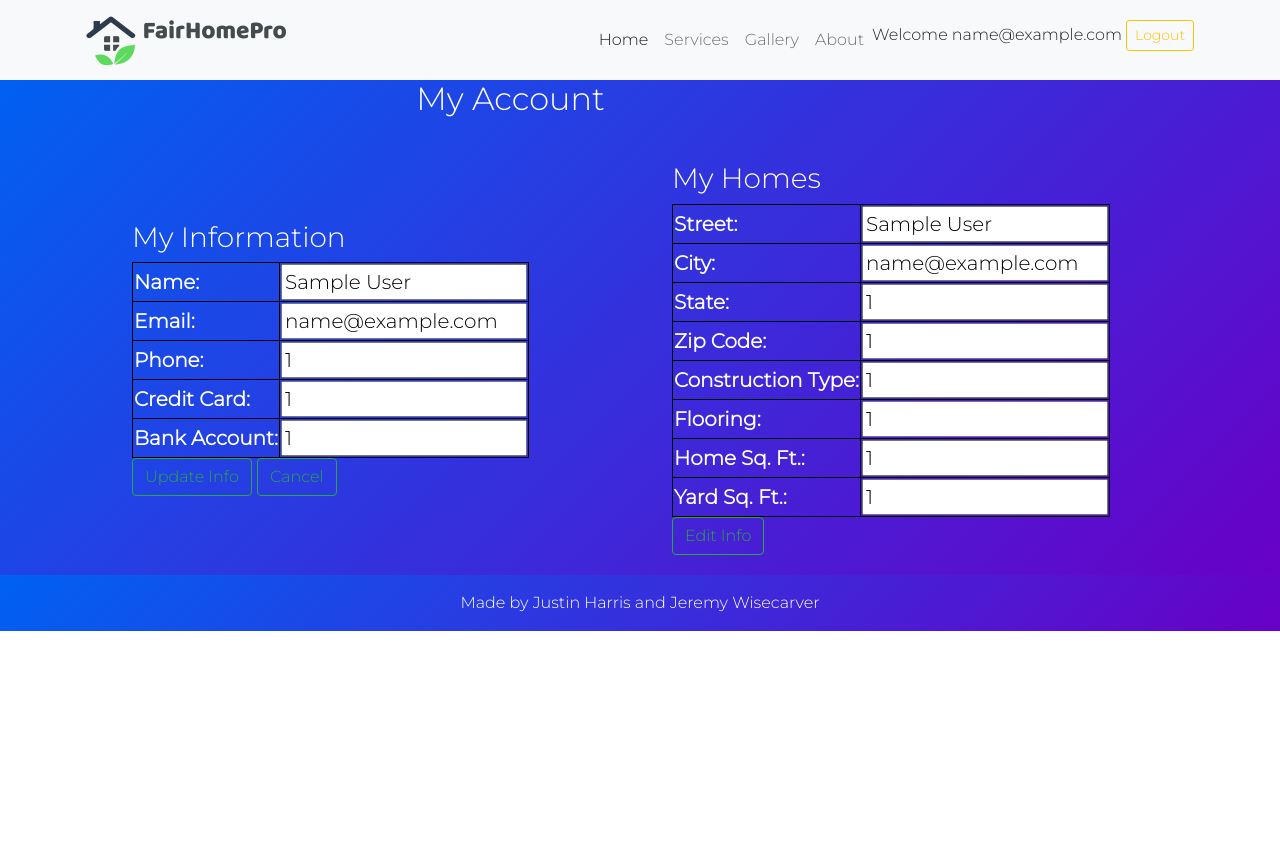
After one commit to jmharris7755/FairHomePro, a PHP site: page /customer_account.php in a window 1280 px wide. The commit adds this page. Run offline with PHP 8.4, Linux system fonts and the light colour scheme; the visitor is signed in with stand-in values (Sample User, id 1).

Commit message:
Created Customer Account Page
Created initial draft of Customer Account page where customer can view information and homes owned.

Customer is currently able to update customer info and have it reflected in the database.
Customer email address is not changeable at the moment to avoid potential issues with database.

```diff
--- /dev/null
+++ b/bsphp/components/customer_account.inc.php
@@ -0,0 +1,134 @@
+<header class="page-header gradient">
+    <div class="container pt-3">
+        <div class="row align-items-center justify-content-center">
+            <div class="col-md-5">
+                <h2> My Account </h2>
+            </div>
+            <p></p>
+            <div style="width: 500px; float:left; margin:20px">
+                <h3> My Information </h3>
+                <?php if($_SESSION['c_info_edit'] === TRUE): ?>
+                <? //Display if user clicked the edit button ?>
+                <form name="acct_info_form"action="customer_account.php" method="POST">
+                <table class="table-bordered">
+                    <tr>
+                        <th>Name: </th>
+                        <td><input type="text" name="ho_username" value ="<?php echo $_SESSION['ho_username']; ?>"/> </td>
+                    </tr>
+                    <tr>
+                        <th>Email: </th>
+                        <td><input type="text" name="ho_email" value ="<?php echo $_SESSION['ho_email']; ?>" readonly/> </td>
+                    </tr>
+                    <tr>
+                        <th>Phone: </th>
+                        <td><input type="text" name="ho_phone" value ="<?php echo $_SESSION['ho_phone']; ?>"/> </td>
+                    </tr>
+                    <tr>
+                        <th>Credit Card: </th>
+                        <td><input type="text" name="ho_creditcard" value ="<?php echo $_SESSION['ho_creditcard']; ?>"/> </td>
+                    </tr>
+                    <tr>
+                        <th>Bank Account: </th>
+                        <td><input type="text" name="ho_bankaccount" value ="<?php echo $_SESSION['ho_bankaccount']; ?>"/> </td>
+                    </tr>
+                </table>
+                <button
+						  type="submit"
+						  class = "btn btn-outline-success"
+                          name = "update_c_info"
+                          >
+						  Update Info
+                </button>
+                <button  onclick = "<?php $_SESSION['c_info_edit'] = FALSE; ?>"
+						  type="submit"
+						  class = "btn btn-outline-success"
+                          name = "cancel_info_edit"
+                          >
+						  Cancel
+                </button>
+                </form>
+                <? //Else display non-editable Table ?>
+                <?php elseif($_SESSION['c_info_edit'] ===FALSE): ?>
+                <form action="customer_account.php" method="POST">
+                <table class="table-bordered">
+                    <tr>
+                        <th>Name: </th>
+                        <td><input type="text" name="ho_username" background-color="#FFFFFF" value ="<?php echo $_SESSION['ho_username']; ?>" readonly/> </td>
+                    </tr>
+                    <tr>
+                        <th>Email: </th>
+                        <td><input type="text" name="ho_email" value ="<?php echo $_SESSION['ho_email']; ?>" readonly/> </td>
+                    </tr>
+                    <tr>
+                        <th>Phone: </th>
+                        <td><input type="text" name="ho_phone" value ="<?php echo $_SESSION['ho_phone']; ?>" readonly/> </td>
+                    </tr>
+                    <tr>
+                        <th>Credit Card: </th>
+                        <td><input type="text" name="ho_creditcard" value ="<?php echo $_SESSION['ho_creditcard']; ?>" readonly/> </td>
+                    </tr>
+                    <tr>
+                        <th>Bank Account: </th>
+                        <td><input type="text" name="ho_bankaccount" value ="<?php echo $_SESSION['ho_bankaccount']; ?>" readonly/> </td>
+                    </tr>
+                </table>
+                <button  onclick= "<?php $_SESSION['c_info_edit'] = TRUE ?>"
+						  type="submit"
+						  class = "btn btn-outline-success"
+                          name = "c_info_edit"
+                          >
+						  Edit Info
+                </button>
+                </form>
+                <?php endif; ?>
+            </div>
+
+            <div style="width: 500px; float:left; margin:20px">
+                <h3> My Homes </h3>
+                <form action="customer_account.php" method="POST">
+                <table class="table-bordered">
+                    <tr>
+                        <th>Street: </th>
+                        <td><input type="text" name="street" background-color="#FFFFFF" value ="<?php echo $_SESSION['ho_username']; ?>" readonly/> </td>
+                    </tr>
+                    <tr>
+                        <th>City: </th>
+                        <td><input type="text" name="city" value ="<?php echo $_SESSION['ho_email']; ?>" readonly/> </td>
+                    </tr>
+                    <tr>
+                        <th>State: </th>
+                        <td><input type="text" name="state" value ="<?php echo $_SESSION['ho_phone']; ?>" readonly/> </td>
+                    </tr>
+                    <tr>
+                        <th>Zip Code: </th>
+                        <td><input type="text" name="zip_code" value ="<?php echo $_SESSION['ho_creditcard']; ?>" readonly/> </td>
+                    </tr>
+                    <tr>
+                        <th>Construction Type: </th>
+                        <td><input type="text" name="constr_type" value ="<?php echo $_SESSION['ho_bankaccount']; ?>" readonly/> </td>
+                    </tr>
+                    <tr>
+                        <th>Flooring: </th>
+                        <td><input type="text" name="flooring" value ="<?php echo $_SESSION['ho_bankaccount']; ?>" readonly/> </td>
+                    </tr>
+                    <tr>
+                        <th>Home Sq. Ft.: </th>
+                        <td><input type="text" name="h_sq_ft" value ="<?php echo $_SESSION['ho_bankaccount']; ?>" readonly/> </td>
+                    </tr>
+                    <tr>
+                        <th>Yard Sq. Ft.: </th>
+                        <td><input type="text" name="y_sq_ft" value ="<?php echo $_SESSION['ho_bankaccount']; ?>" readonly/> </td>
+                    </tr>
+                </table>
+                <button  onclick= "<?php $_SESSION['c_home_edit'] = TRUE ?>"
+						  type="button"
+						  class = "btn btn-outline-success"
+                          name = "c_info_edit"
+                          >
+						  Edit Info
+                </button>
+                </form>
+            </div>
+        </div>
+    </div>
+</header>
--- a/bsphp/components/server.inc.php
+++ b/bsphp/components/server.inc.php
@@ -1,5 +1,8 @@
 <?php
-session_start();
+if(!isset($_SESSION)){
+
+  session_start();
+}
 
 // initializing variables
 $username = "";
@@ -173,10 +176,10 @@ if (isset($_POST['reg_home'])) {
 
 // LOGIN USER
 if (isset($_POST['login_user'])) {
-    $email = mysqli_real_escape_string($db, $_POST['email']);
+    $ho_email = mysqli_real_escape_string($db, $_POST['ho_email']);
     $password = mysqli_real_escape_string($db, $_POST['password']);
 
-    if (empty($email)) {
+    if (empty($ho_email)) {
         array_push($errors, "Email is required");
     }
     if (empty($password)) {
@@ -185,11 +188,17 @@ if (isset($_POST['login_user'])) {
 
     if (count($errors) == 0) {
         $password = $password;
-        $query = "SELECT name FROM homeowners WHERE email='$email' AND password='$password'";
-        $results = mysqli_query($db, $query);
+        $login_query = "SELECT * FROM homeowners WHERE HO_email='$ho_email' AND password='$password'";
+        $login_results = mysqli_query($db, $login_query);
 
-        if (mysqli_num_rows($results)) {
-          $_SESSION['email'] = $email;
+        if (mysqli_num_rows($login_results)) {
+          while($c_row = mysqli_fetch_array($login_results)){
+              $_SESSION['ho_username'] = $c_row['HO_name'];
+              $_SESSION['ho_email'] = $c_row['HO_email'];
+              $_SESSION['ho_phone'] = $c_row['HO_phone'];
+              $_SESSION['ho_creditcard'] = $c_row['HO_creditcard'];
+              $_SESSION['ho_bankaccount'] = $c_row['HO_bankaccount'];
+          }
           $_SESSION['success'] = "You are now logged in";
           $_SESSION['loggedIn'] = TRUE;
           header('location: index.php');
@@ -199,4 +208,68 @@ if (isset($_POST['login_user'])) {
     }
   }
 
+//Get Account info when Account button is pushed
+if (isset($_POST['customer_account'])) {
+
+  $account_query = "SELECT * FROM homeowners WHERE HO_email='$ho_email'";
+  $account_results = mysqli_query($db, $account_query);
+
+  if (mysqli_num_rows($account_results)) {
+    while($c_row = mysqli_fetch_array($account_results)){
+        $_SESSION['ho_username'] = $c_row['HO_name'];
+        $_SESSION['ho_email'] = $c_row['HO_email'];
+        $_SESSION['ho_phone'] = $c_row['HO_phone'];
+        $_SESSION['ho_creditcard'] = $c_row['HO_creditcard'];
+        $_SESSION['ho_bankaccount'] = $c_row['HO_bankaccount'];
+    }
+  }
+  else {
+      array_push($errors, "Error going to account page");
+  }
+}
+
+  //Query to update customer account info
+  if (isset($_POST['update_c_info'])){
+    $ho_username = mysqli_real_escape_string($db, $_POST['ho_username']);
+    $ho_email = mysqli_real_escape_string($db, $_POST['ho_email']);
+    $ho_phonenumber = mysqli_real_escape_string($db, $_POST['ho_phone']);
+    $ho_creditcard = mysqli_real_escape_string($db, $_POST['ho_creditcard']);
+    $ho_bankaccount = mysqli_real_escape_string($db, $_POST['ho_bankaccount']);
+
+
+    if (empty($ho_username)) {
+      array_push($errors, "Name is required");
+    }
+
+    if (empty($ho_phonenumber)) {
+      array_push($errors, "Phone Number is required");
+    }
+
+    if(count($errors) == 0){
+
+      $update_query = "UPDATE homeowners SET HO_name='$ho_username',
+                      HO_phone = '$ho_phonenumber', HO_creditcard='$ho_creditcard',
+                      HO_bankaccount='$ho_bankaccount'
+                      WHERE HO_email='$ho_email'";
+
+      $update_info_results = mysqli_query($db, $update_query);
+
+
+    }
+
+    //Get updated info from database
+    $updated_c_info_query = "SELECT * from homeowners WHERE HO_email = '$ho_email'";
+    $updated_c_info_results= mysqli_query($db, $updated_c_info_query);
+
+    if(mysqli_num_rows($updated_c_info_results)){
+      while($c_row = mysqli_fetch_array($updated_c_info_results)){
+        $_SESSION['ho_username'] = $c_row['HO_name'];
+        $_SESSION['ho_email'] = $c_row['HO_email'];
+        $_SESSION['ho_phone'] = $c_row['HO_phone'];
+        $_SESSION['ho_creditcard'] = $c_row['HO_creditcard'];
+        $_SESSION['ho_bankaccount'] = $c_row['HO_bankaccount'];
+      }
+    }
+  }
+
   ?>
--- a/bsphp/components/signin.inc.php
+++ b/bsphp/components/signin.inc.php
@@ -3,8 +3,9 @@
         <div class="row align-items-center justify-content-center">
           <div class="col-md-5">
 		  <h2>Sign In</h2>
-             <form method="post" action="signup.php">
+             <form method="post" action="signin.php">
             	<?php include('errors.inc.php'); ?>
+				<div class="table-responsive">
                 	<div class="input-group">
   	                     <label>Email</label>
 						   <?php
@@ -13,7 +14,7 @@
                           ?>
   	                     <input
                            type="email"
-                           name="email"
+                           name="ho_email"
                            value="<?php echo $email; ?>"
                         >
   	                </div>
@@ -28,6 +29,7 @@
                           name="password"
                         >
   	                </div>
+					</div>
   	                <div class="input-group">
   	                 <button onclick="window.location.href='index.php'"
 					   		type="submit"
--- a/bsphp/css/styles.css
+++ b/bsphp/css/styles.css
@@ -117,3 +117,8 @@ a {
 
 /* Show the dropdown menu (use JS to add this class to the .dropdown-content container when the user clicks on the dropdown button) */
 .show {display:block;}
+
+/*table boarder*/
+table, th, td {
+  border: 1px solid black;
+}
--- /dev/null
+++ b/bsphp/customer_account.php
@@ -0,0 +1,4 @@
+<?php include('components/head.inc.php'); ?>
+<?php include('components/navbar.inc.php'); ?>
+<?php include('components/customer_account.inc.php'); ?>
+<?php include('components/footer.inc.php'); ?>
```
Also changed, not shown: bsphp/components/header.inc.php (+6 -2 lines).
